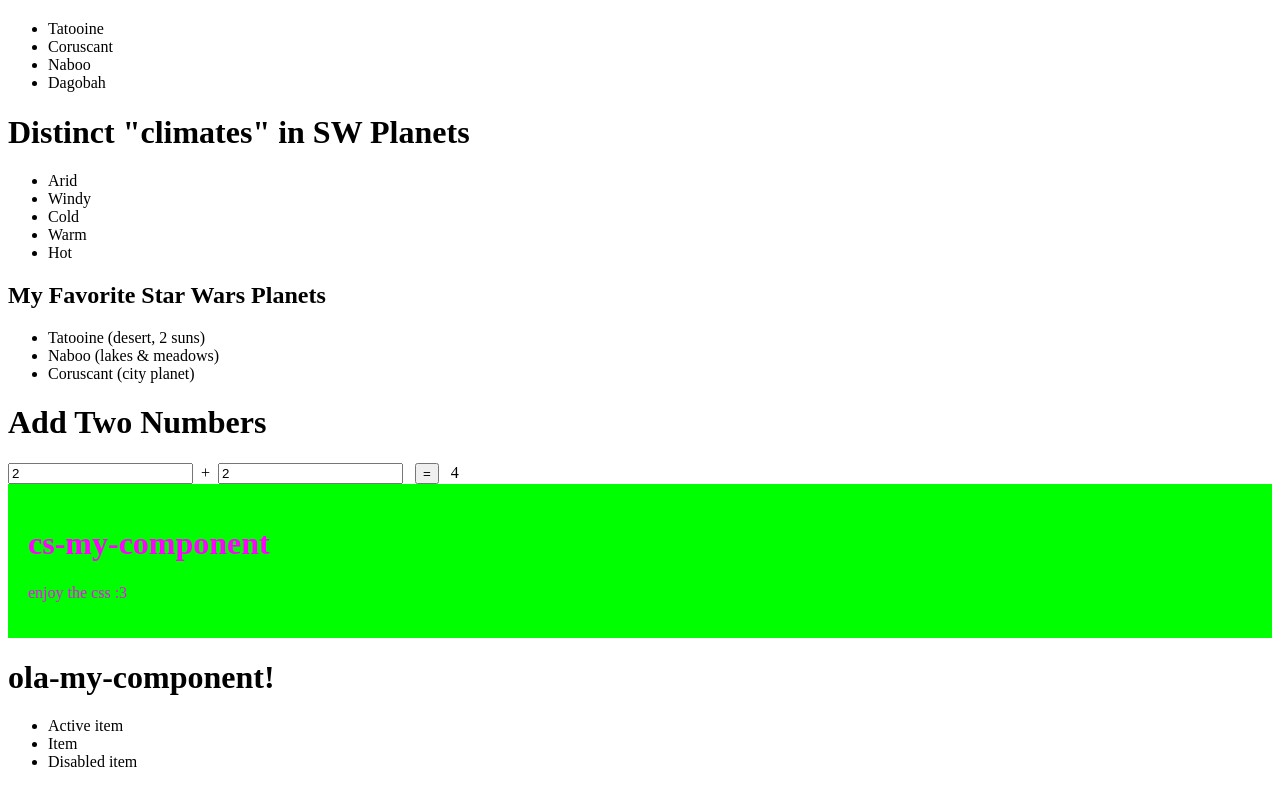
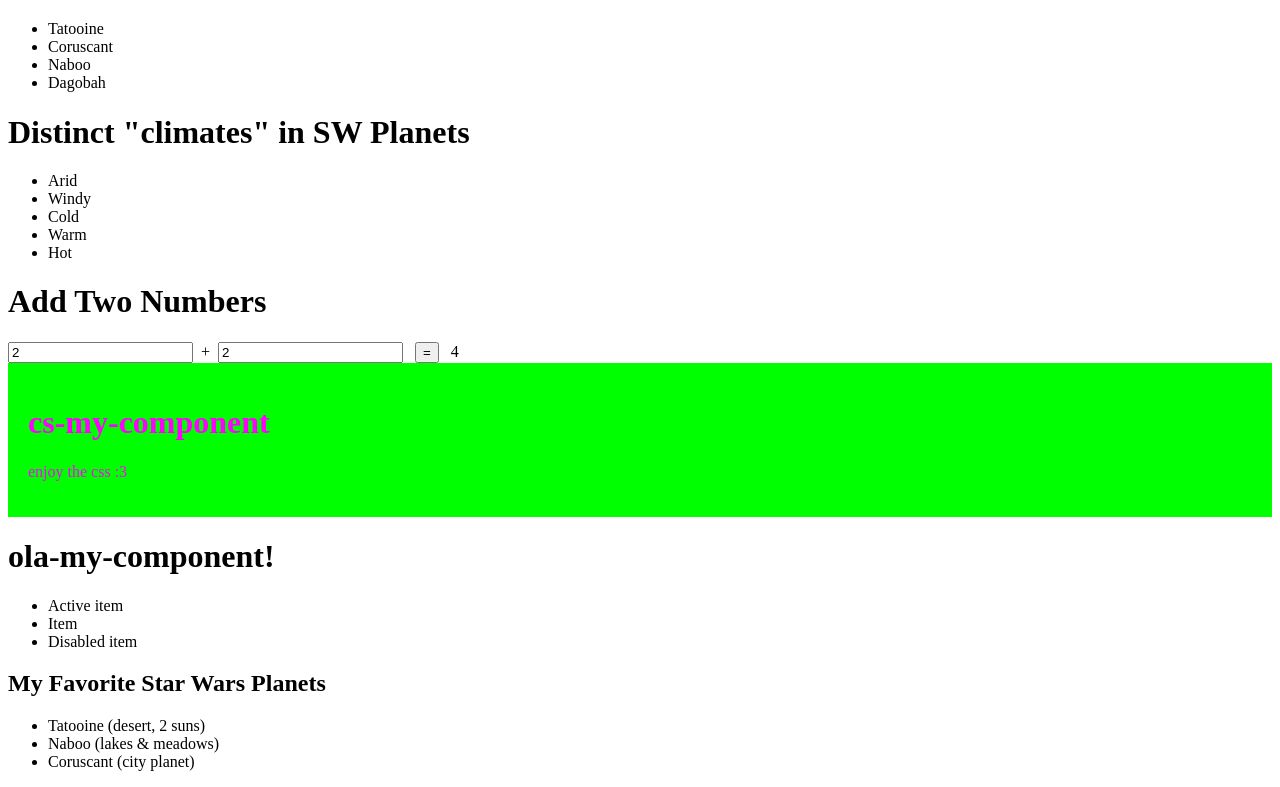
Before and after one commit to 2025-fall-js-frameworks/angular-components, an Angular app: page / in a window 1280 px wide. Shown: the part 2327-3114 px from the top of the page. Built offline with nearby package versions, Linux system fonts and the light colour scheme.

Commit message:
Move UgurMyComponent below Ola's component (per review)

```diff
--- a/src/app/app.html
+++ b/src/app/app.html
@@ -6,7 +6,7 @@
 <app-mnguyen-my-component></app-mnguyen-my-component>
 <app-my-component></app-my-component>
 <app-yyang22-my-component></app-yyang22-my-component>
-<app-ugur-my-component></app-ugur-my-component>
 <app-tsteele-add-two-numbers></app-tsteele-add-two-numbers>
 <app-cs-my-component></app-cs-my-component>
 <app-ola-my-component></app-ola-my-component>
+<app-ugur-my-component></app-ugur-my-component>
```
